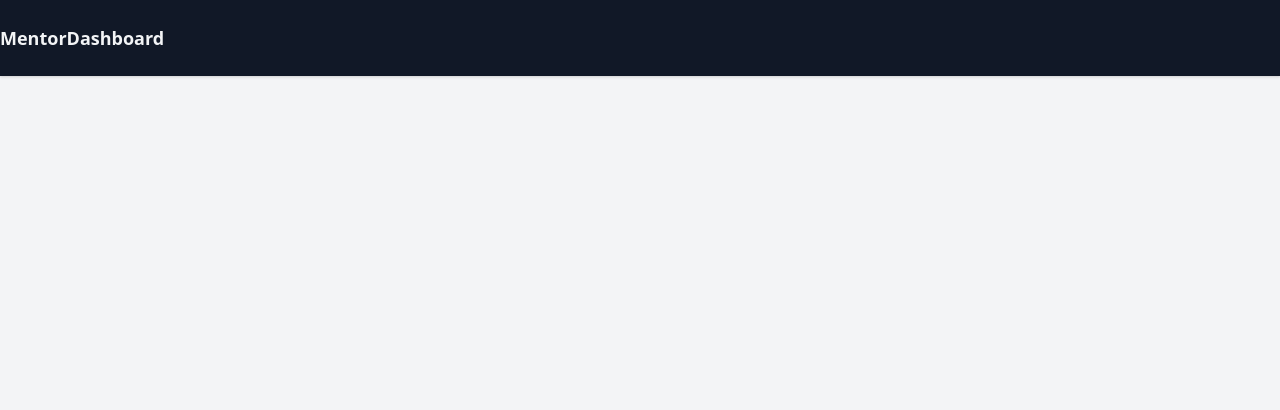
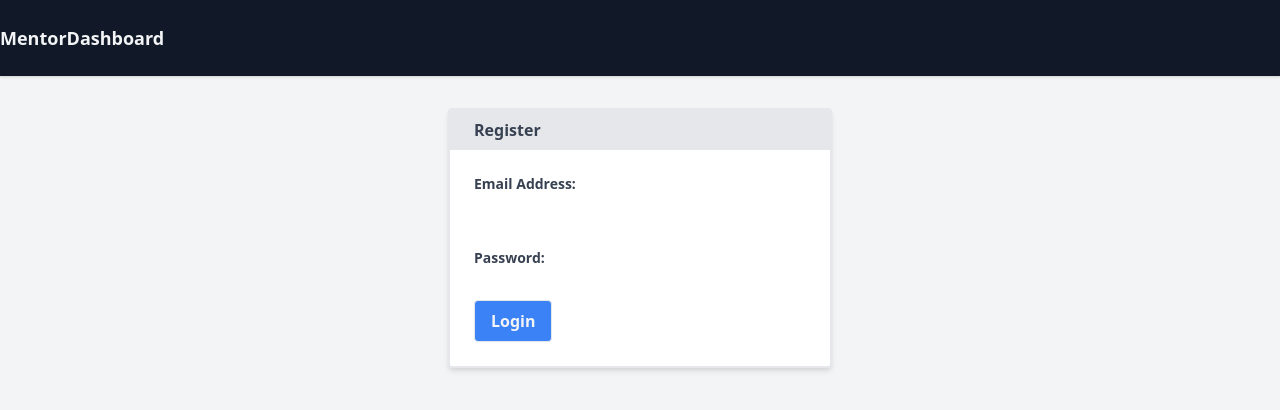
Before and after one commit to MentorDashboard/MentorDashboard, a Flask app: page /login in a window 1280 px wide. Shown: the top 410 px of the page. Run offline with Flask 2, Linux system fonts and the light colour scheme.

Commit message:
Adds content to login page

```diff
--- a/templates/auth/login.html
+++ b/templates/auth/login.html
@@ -1,5 +1,48 @@
 {% extends 'layouts/auth.html' %}
 
 {% block app_content %}
+    <div class="container mx-auto">
+        <div class="flex flex-wrap justify-center">
+            <div class="w-full max-w-sm">
+                <div class="flex flex-col break-words bg-white border-2 rounded shadow-md">
 
+                    <div class="font-semibold bg-gray-200 text-gray-700 py-3 px-6 mb-0">
+                        Register
+                    </div>
+
+                    <form class="w-full p-6" method="POST">
+                        {{ form.hidden_tag() }}
+                        <div class="flex flex-wrap mb-6">
+                            <label for="name" class="block text-gray-700 text-sm font-bold mb-2">
+                                Email Address:
+                            </label>
+
+                            {{ form.email }}
+                            {% for error in form.email.errors %}
+                                {{ error }}
+                            {% endfor %}
+                        </div>
+
+                        <div class="flex flex-wrap mb-6">
+                            <label for="name" class="block text-gray-700 text-sm font-bold mb-2">
+                                Password:
+                            </label>
+
+                            {{ form.password }}
+                            {% for error in form.password.errors %}
+                                {{ error }}
+                            {% endfor %}
+                        </div>
+
+                        <div class="flex flex-wrap">
+                            <input type="submit"
+                                   class="inline-block align-middle text-center select-none border font-bold whitespace-no-wrap py-2 px-4 rounded text-base leading-normal no-underline text-gray-100 bg-blue-500 hover:bg-blue-700"
+                                   value="Login"/>
+                        </div>
+                    </form>
+
+                </div>
+            </div>
+        </div>
+    </div>
 {% endblock %}
```
